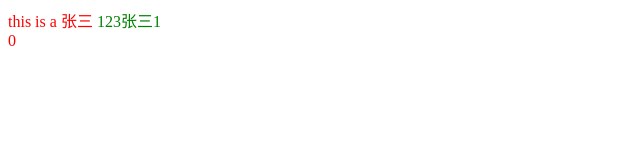
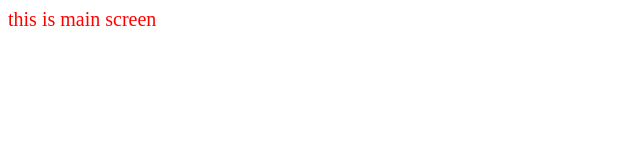
Before and after one commit to ThreesomeWiki/vue, a Vue app: page / in a window 1280 px wide. Shown: the top 160 px of the page, without its empty margins (0-640 px from the left). Built offline with nearby package versions, Linux system fonts and the light colour scheme.

Commit message:
feat: add router

```diff
--- a/src/App.vue
+++ b/src/App.vue
@@ -1,46 +1,3 @@
 <template>
-    <div @click="handleClick">
-        this is a {{ name }}
-        <span>123</span>
-        <span>{{beautyName}}</span>
-        <div @click.stop="handleCount">{{count}}</div>
-    </div>
+    <router-view />
 </template>
-<script>
-export default {
-    data: function() {
-        return {
-            name: '张三',
-            count: 0,
-        };
-    },
-    created() {
-        console.log('this is created');
-    },
-    mounted() {
-        console.log('this is mounted');
-    },
-    methods: {
-        handleClick: function() {
-            console.log(this.name);
-        },
-        handleCount() {
-            this.count += 1;
-        },
-    },
-    computed: {
-        beautyName: function() {
-            return this.name + 1;
-        },
-    },
-};
-</script>
-<style scoped lang="scss">
-div {
-    color: red;
-    cursor: pointer;
-    span {
-        color: green;
-    }
-}
-</style>
--- a/src/index.js
+++ b/src/index.js
@@ -1,7 +1,9 @@
 import Vue from 'vue';
 import App from './App.vue';
+import router from './router';
 
 new Vue({
     el: '#app',
     render: h => h(App),
+    router,
 });
--- /dev/null
+++ b/src/router.js
@@ -0,0 +1,13 @@
+import Vue from 'vue';
+import VueRouter from 'vue-router';
+import MainScreen from './view/MainScreen.vue';
+import Home from './view/home/Index.vue';
+
+Vue.use(VueRouter);
+
+export default new VueRouter({
+    routes: [
+        { path: '/', component: MainScreen },
+        { path: '/home', component: Home },
+    ],
+});
--- /dev/null
+++ b/src/view/MainScreen.vue
@@ -0,0 +1,22 @@
+<template>
+    <div @click="goHome">this is main screen</div>
+</template>
+<script>
+export default {
+    mounted() {
+        console.log('mounted');
+    },
+    methods: {
+        goHome() {
+            this.$router.push('/home');
+        },
+    },
+};
+</script>
+<style scoped lang="scss">
+div {
+    color: red;
+    font-size: 20px;
+    cursor: pointer;
+}
+</style>
--- /dev/null
+++ b/src/view/home/Index.vue
@@ -0,0 +1,18 @@
+<template>
+    <div @click="goBack">this is home</div>
+</template>
+<script>
+export default {
+    methods: {
+        goBack() {
+            this.$router.back();
+        },
+    },
+};
+</script>
+<style scoped lang="scss">
+div {
+    color: yellowgreen;
+    cursor: pointer;
+}
+</style>
```
